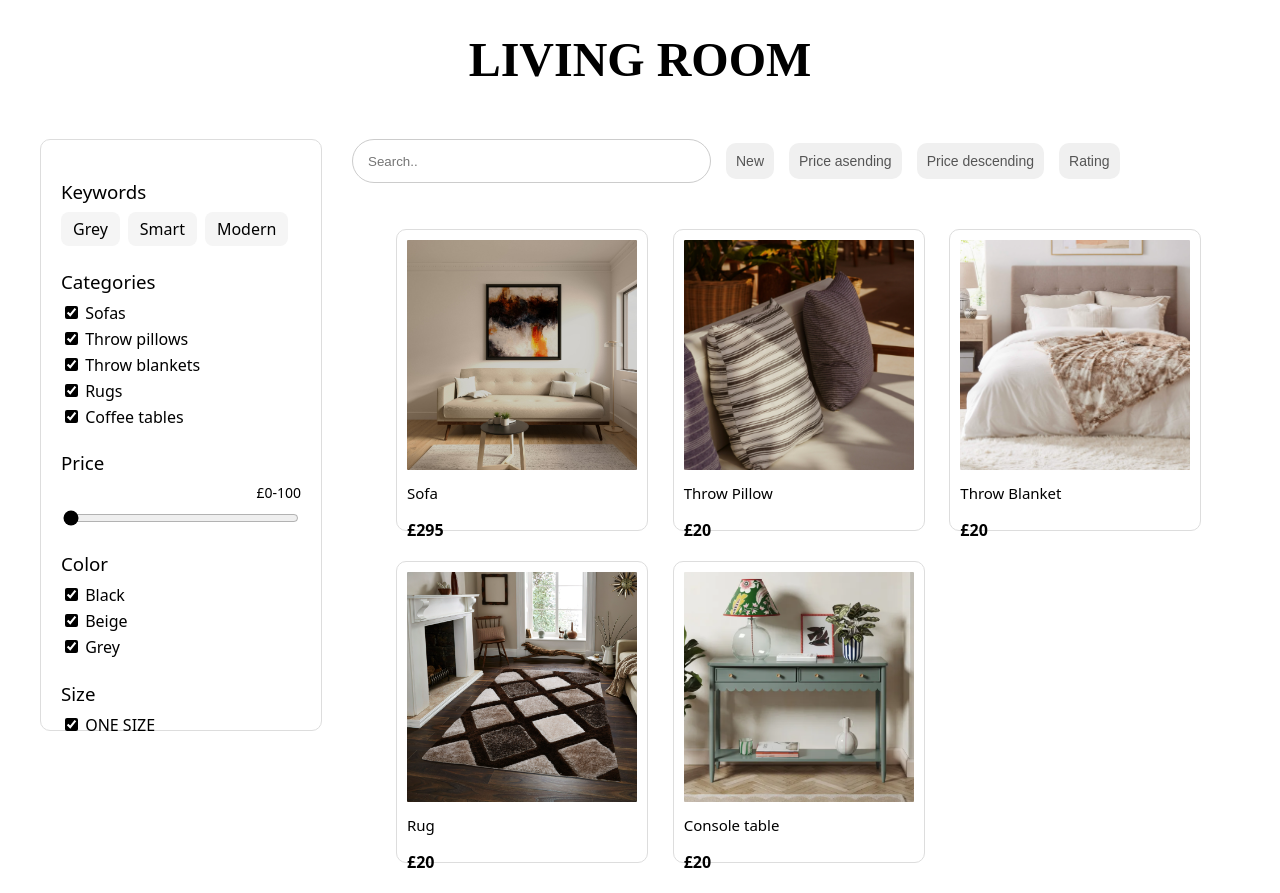
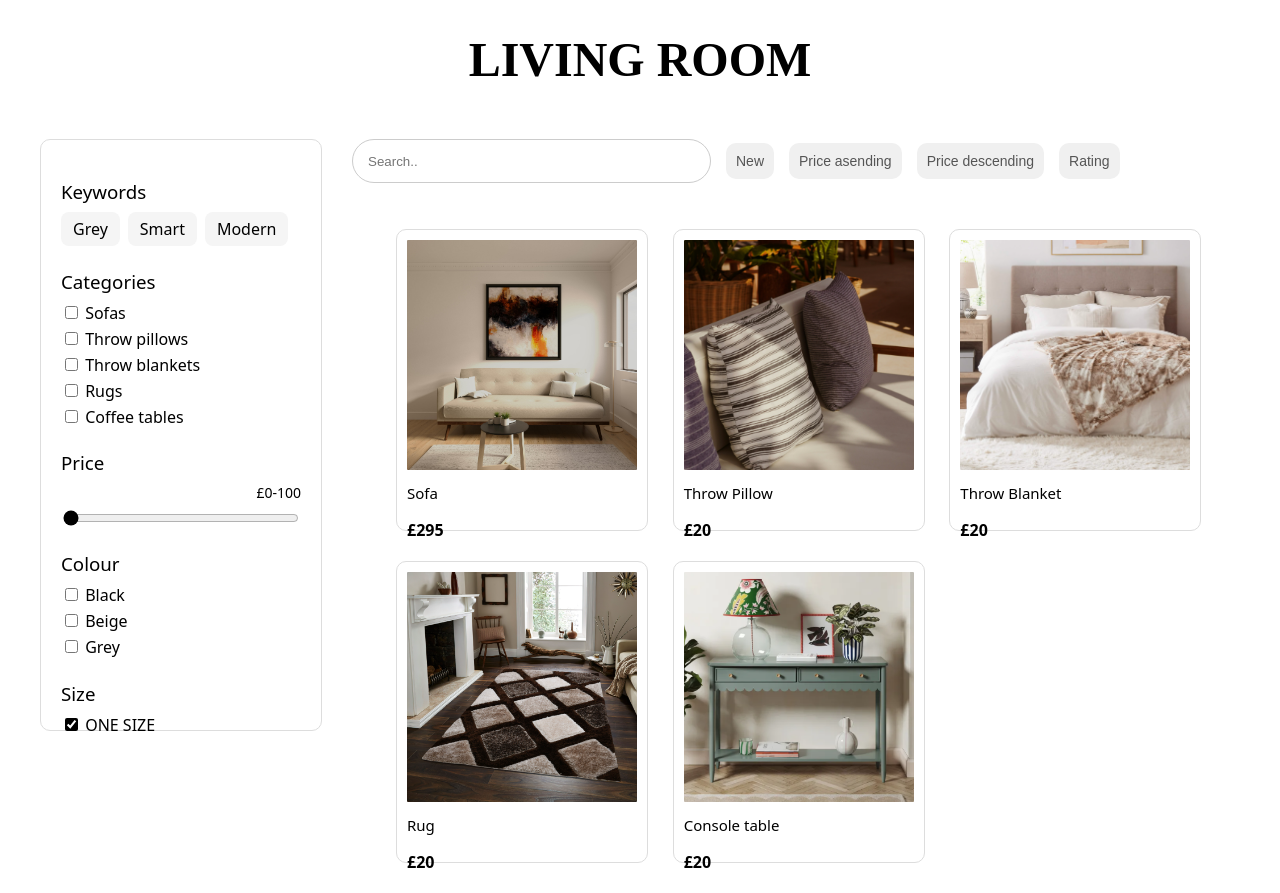
Before and after one commit to Dimitri-kc/TEAM-13-, a PHP site: page /categories.html in a window 1280 px wide. Shown: the top 893 px of the page. Run offline with PHP 8.4, Linux system fonts and the light colour scheme; some web fonts are replaced.

Commit message:
added filter for colours

```diff
--- a/categories.html
+++ b/categories.html
@@ -27,11 +27,11 @@
 
   <h3>Categories</h3>
 
-  <label><input type="checkbox" checked> Sofas </label>
-  <label><input type="checkbox" checked> Throw pillows</label>
-  <label><input type="checkbox" checked> Throw blankets</label>
-    <label><input type="checkbox" checked> Rugs</label>
-      <label><input type="checkbox" checked> Coffee tables</label>
+  <label><input type="checkbox" class="category-filter" value="sofas" > Sofas </label>
+  <label><input type="checkbox" class="category-filter" value="throw pillows" > Throw pillows</label>
+  <label><input type="checkbox" class="category-filter" value="throw blankets" > Throw blankets</label>
+  <label><input type="checkbox" class="category-filter" value="rugs" > Rugs</label>
+  <label><input type="checkbox" class="category-filter" value="coffee tables"> Coffee tables</label>
 
 <h3> Price  </h3>
 <div class="price-wrap">
@@ -39,10 +39,10 @@
   <input type="range" id="price" name="price" min="0" max="100" value="0">
 </div>
 
-<h3> Color </h3>
-<label><input type="checkbox" checked> Black </label>
-  <label><input type="checkbox" checked> Beige </label>
-  <label><input type="checkbox" checked> Grey </label>
+<h3> Colour </h3>
+<label><input type="checkbox" class="colour-filter" value="black"> Black </label>
+  <label><input type="checkbox" class="colour-filter" value="beige"> Beige </label>
+  <label><input type="checkbox" class="colour-filter" value="grey" > Grey </label>
 
   <h3>  Size </h3>
   <label><input type="checkbox" checked> ONE SIZE </label>
@@ -61,7 +61,7 @@
 </div>
 
 <div class="product-grid">
-    <div class="item" data-keywords="grey modern sofa">
+    <div class="item" data-keywords="grey modern sofa" data-category="sofas" data-colour="beige">
 
      <img src="sofa.jpg" alt="item 1">
               <div class="product-text">
@@ -70,7 +70,7 @@
               </div>
     </div>
 
- <div class="item" data-keywords="smart modern pillow">
+ <div class="item" data-keywords="smart modern pillow" data-category="throw pillows" data-colour="grey">
          <img src="throwpillow2.png" alt="item 2">
          <div class="product-text">
             <h2> Throw Pillow</h2>
@@ -78,7 +78,7 @@
          </div>
     </div>
 
-      <div class="item" data-keywords="grey pillows">
+      <div class="item" data-keywords="grey blankets"data-category="throw blankets" data-colour="grey">
          <img src="throwblanket.png" alt="item 3">
                   <div class="product-text">
             <h2> Throw Blanket</h2>
@@ -86,8 +86,8 @@
     </div>
       </div>
 
-  <div class="item">
-         <img src="rug.png" alt="item 4">
+  <div class="item" data-category="rugs" data-colour="black">
+         <img src="rug.png" alt="item 4" >
                   <div class="product-text">
             <h2> Rug </h2>
             <p> £20 </p>
@@ -95,7 +95,7 @@
   </div>
 
     <div class="item">
-         <img src="consoletable.png" alt="item 5">
+         <img src="consoletable.png" alt="item 5" data-category="coffee tables" data-colour="grey">
                   <div class="product-text">
             <h2> Console table </h2>
             <p> £20 </p>
@@ -103,33 +103,42 @@
     </div>
 </div>
 
-<!-- JS to allow price adjustment -->
 <script>
-  const slider = document.getElementById("price");
-  const label= document.getElementById("price-num");
+const keywordCheckboxes = document.querySelectorAll(".tags input[type='checkbox']");
+const categoryCheckboxes = document.querySelectorAll(".category-filter");
+const colourCheckboxes = document.querySelectorAll(".colour-filter");
+const products = document.querySelectorAll(".item");
 
-  slider.addEventListener("input", function() {
-    label.textContent =`£0-${slider.value}`;
+function applyFilters() {
+  const activeKeywords = [...keywordCheckboxes].filter(cb => cb.checked).map(cb => cb.value);
+  const activeCategories = [...categoryCheckboxes].filter(cb => cb.checked).map(cb => cb.value);
+  const activeColours = [...colourCheckboxes].filter(cb => cb.checked).map(cb => cb.value);
+
+  products.forEach(product => {
+    const productKeywords = (product.dataset.keywords || "").split(" ");
+    const productCategory = product.dataset.category || "";
+    const productColours = (product.dataset.colour || "").split(" ");
+
+    const categoryMatch = activeCategories.length === 0 || activeCategories.includes(productCategory);
+    const keywordMatch = activeKeywords.length === 0 || activeKeywords.some(k => productKeywords.includes(k));
+    const colourMatch = activeColours.length === 0 || activeColours.some(c => productColours.includes(c));
+
+    product.style.display = categoryMatch && keywordMatch && colourMatch ? "block" : "none";
   });
+}
 
+keywordCheckboxes.forEach(cb => cb.addEventListener("change", applyFilters));
+categoryCheckboxes.forEach(cb => cb.addEventListener("change", applyFilters));
+colourCheckboxes.forEach(cb => cb.addEventListener("change", applyFilters));
 </script>
 
-<!-- JS to filer based on the keywords -->
+<!-- Adjusts the price slider -->
 <script>
-const keywordCheckboxes = document.querySelectorAll(".tags input[type='checkbox']");
-const products = document.querySelectorAll(".item");
+const slider = document.getElementById("price");
+const label = document.getElementById("price-num");
+slider.addEventListener("input", () => label.textContent = `£0-${slider.value}`);
+</script>
 
-keywordCheckboxes.forEach(cb => cb.addEventListener("change", () => {
-
-  const activeKeywords = [...keywordCheckboxes].filter(cb => cb.checked).map(cb => cb.value);
-  products.forEach(product => {
-
-    const productKeywords = product.dataset.keywords.split(" ");
-    product.style.display = activeKeywords.length === 0 || activeKeywords.some(k => productKeywords.includes(k)) ? "block" : "none";
-  });
-
-}));
-</script>
 
 </body>
 </html>
--- a/styles.css
+++ b/styles.css
@@ -179,12 +179,13 @@ cursor: pointer;
     margin-left: 6px;
 
 }
+/* displays the cross when user selects keyword */
 input[type="checkbox"]:checked + label .X {
     display: inline;
 }
 
 input[type="checkbox"]:checked + .tag {
-    background-color: #b5b1b1;
+    background-color: #bab7b7bd;
 }
 
 input[type="checkbox"]:checked + .tag:hover {
```
